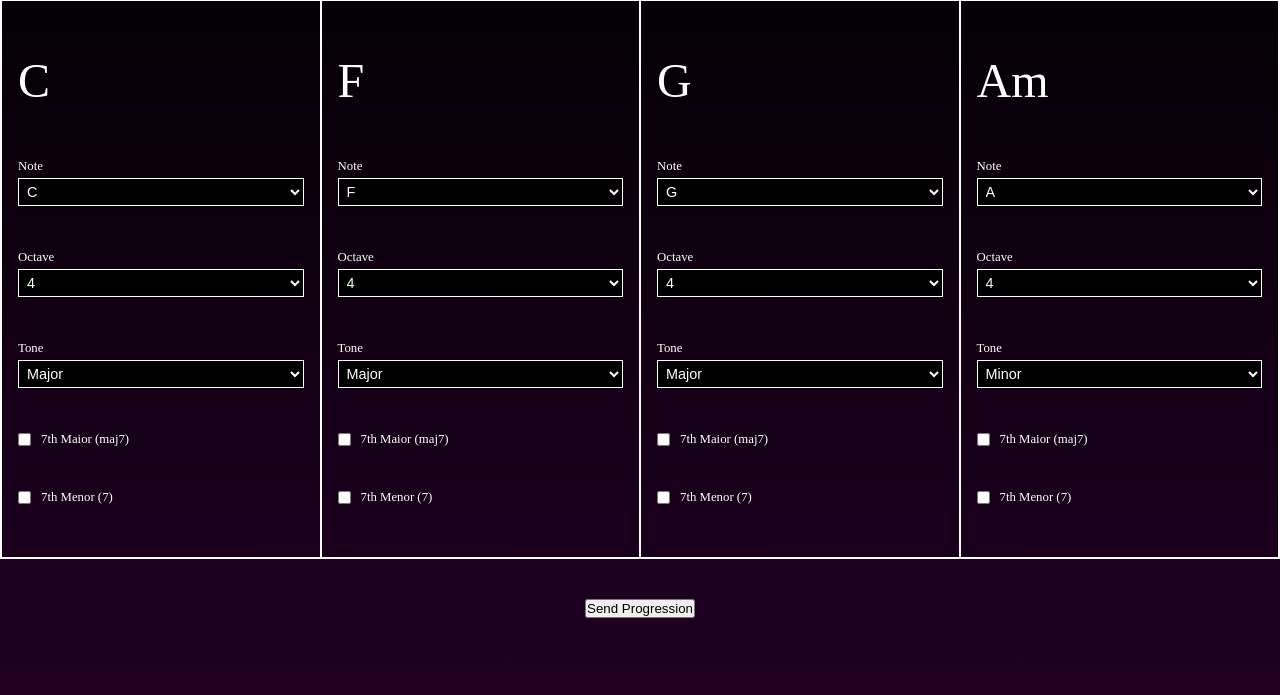
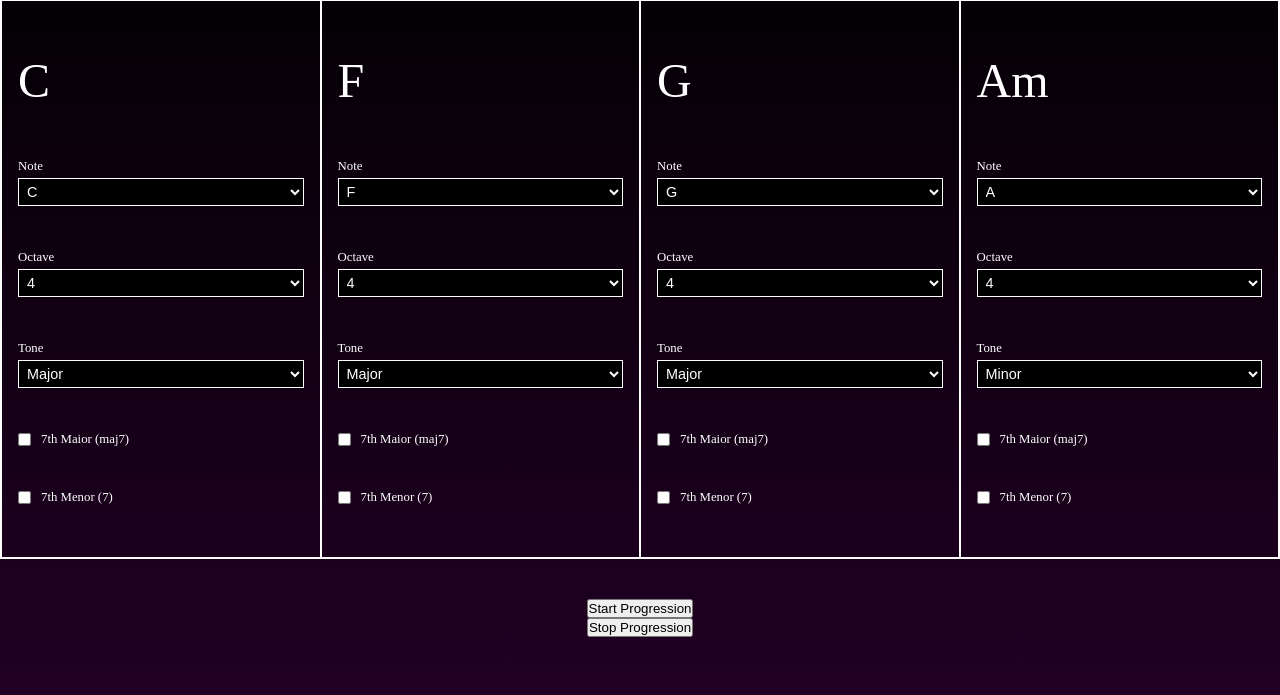
Before and after one commit to nearo007/MIDI_project, a Flask app: page /chord-lab in a window 1280 px wide. Shown: the part 105-800 px from the top of the page. Run offline with Flask 3, Linux system fonts and the light colour scheme; parts of the project's set-up code (start-up, migrations or seed data) failed here and were passed over.

Commit message:
chord lab working

```diff
--- a/main.py
+++ b/main.py
@@ -1,9 +1,9 @@
 # from src.infrastructure.ui.cli.cli_app import run as run_cli_app
 # from src.infrastructure.ui.tkinter.tk_app import run as run_window_app
-from src.infrastructure.ui.flask.flask_app import run as run_webapp_app
+from src.infrastructure.ui.flask.flask_app import run as run_web_app
 
 import sys
 sys.dont_write_bytecode = True
 
 if __name__ == '__main__':
-    run_webapp_app()
+    run_web_app()
--- a/src/domain/music_theory.py
+++ b/src/domain/music_theory.py
@@ -66,7 +66,6 @@ def random_chord_sequence(scale=None, chord_count=4, note_count=3):
 def get_chord(scale=get_scale_notes(mode=3), tonality=0, seventh=0): #tonality 0=maj 1=min, seventh 0=off 1=maj 2=min
     steps = []
 
-    print("scale: ", scale) #TODO remove
     if tonality == 0:
         steps.extend([0, 4, 7])
 
--- a/src/infrastructure/ui/flask/controllers/player_controller.py
+++ b/src/infrastructure/ui/flask/controllers/player_controller.py
@@ -1,5 +1,5 @@
 from flask import Blueprint, jsonify, render_template, request, redirect
-from src.infrastructure.ui.flask.player_service import player_service
+from src.infrastructure.ui.flask.instance import player_service
 from src.domain.music_theory import get_scale_notes, get_chord
 
 player_service_bp = Blueprint('player_service_bp', __name__)
@@ -15,10 +15,9 @@ def piano():
 @player_service_bp.route("/play", methods=['POST'])
 def play():
     key_num = request.form.get("key_num")
-    print(key_num)
     try:
         key_num = int(key_num)
-        player_service.play_async([[key_num]])
+        player_service.play_sequence([[key_num]])
     except Exception as e:
         print(f"Oh no!\n{e}")
 
@@ -29,8 +28,8 @@ def chord_lab():
 
     return render_template("chord-lab.html")
 
-@player_service_bp.route("/chord-lab/change-progression", methods=['POST'])
-def change_progression():
+@player_service_bp.route("/chord-lab/start-progression", methods=['POST'])
+def start_progression():
     progression = request.json['progression']
 
     playable_progression = []
@@ -39,7 +38,10 @@ def change_progression():
         chromatic_scale = get_scale_notes(mode=3, key=chord[0], octave=chord[1])
         playable_progression.append(get_chord(scale=chromatic_scale, tonality=chord[2], seventh=chord[3]))
 
-    player_service.loop_async(sequence=playable_progression)
-    print(progression) #TODO remove
-    print(playable_progression) #TODO remove
+    player_service.loop_sequence(sequence=playable_progression)
     return "", 204
+
+@player_service_bp.route("/chord-lab/stop-progression", methods=['POST'])
+def stop_progression():
+    player_service.stop_loop()
+    return "", 204
--- a/src/infrastructure/ui/flask/flask_app.py
+++ b/src/infrastructure/ui/flask/flask_app.py
@@ -1,7 +1,6 @@
 import os
 from flask import Flask, render_template, jsonify
 from src.infrastructure.ui.flask.controllers.player_controller import player_service_bp
-from src.infrastructure.ui.flask.player_service import player_service
 
 class Application:
     def __init__(self):
--- a/src/infrastructure/ui/flask/player_service.py
+++ b/src/infrastructure/ui/flask/instance.py
@@ -5,7 +5,3 @@ midi_adapter = MidoAdapter()
 midi_adapter.pick_port()
 
 player_service = PlayerService(port=midi_adapter)
-
-if __name__ == '__main__':
-    print("playing")
-    player_service.play_sequence([[60]])
--- a/src/infrastructure/ui/flask/static/js/chord-lab.js
+++ b/src/infrastructure/ui/flask/static/js/chord-lab.js
@@ -84,9 +84,9 @@ function getProgression() {
     ]);
 }
 
-async function sendProgression() {
+async function startProgression() {
     const progression = getProgression();
-    const res = await fetch('/chord-lab/change-progression', {
+    const res = await fetch('/chord-lab/start-progression', {
         method: 'POST',
         headers: { 'Content-Type': 'application/json' },
         body: JSON.stringify({ progression })
@@ -94,4 +94,13 @@ async function sendProgression() {
     return res.json();
 }
 
-document.getElementById('btn-send').addEventListener('click', sendProgression);
+async function stopProgression() {
+    const res = await fetch('/chord-lab/stop-progression', {
+        method: 'POST',
+        headers: { 'Content-Type': 'application/json' },
+    });
+    return res.json();
+}
+
+document.getElementById('btn-start').addEventListener('click', startProgression);
+document.getElementById('btn-stop').addEventListener('click', stopProgression);
--- a/src/infrastructure/ui/flask/view/templates/chord-lab.html
+++ b/src/infrastructure/ui/flask/view/templates/chord-lab.html
@@ -9,7 +9,8 @@
   <h2>Everybody is looking at me.</h2>
 
   <div class="chords-container" id="chordsContainer"></div>
-  <button id="btn-send">Send Progression</button>
+  <button id="btn-start">Start Progression</button>
+  <button id="btn-stop">Stop Progression</button>
 {% endblock %}
 
 {% block import_js %}
```
Also changed, not shown: src/application/player_service.py (+19 -7 lines), src/infrastructure/ui/flask/static/css/piano.css (+0 -9 lines), src/infrastructure/ui/flask/view/templates/bchord-lab.html (deleted, +0 -14 lines).
